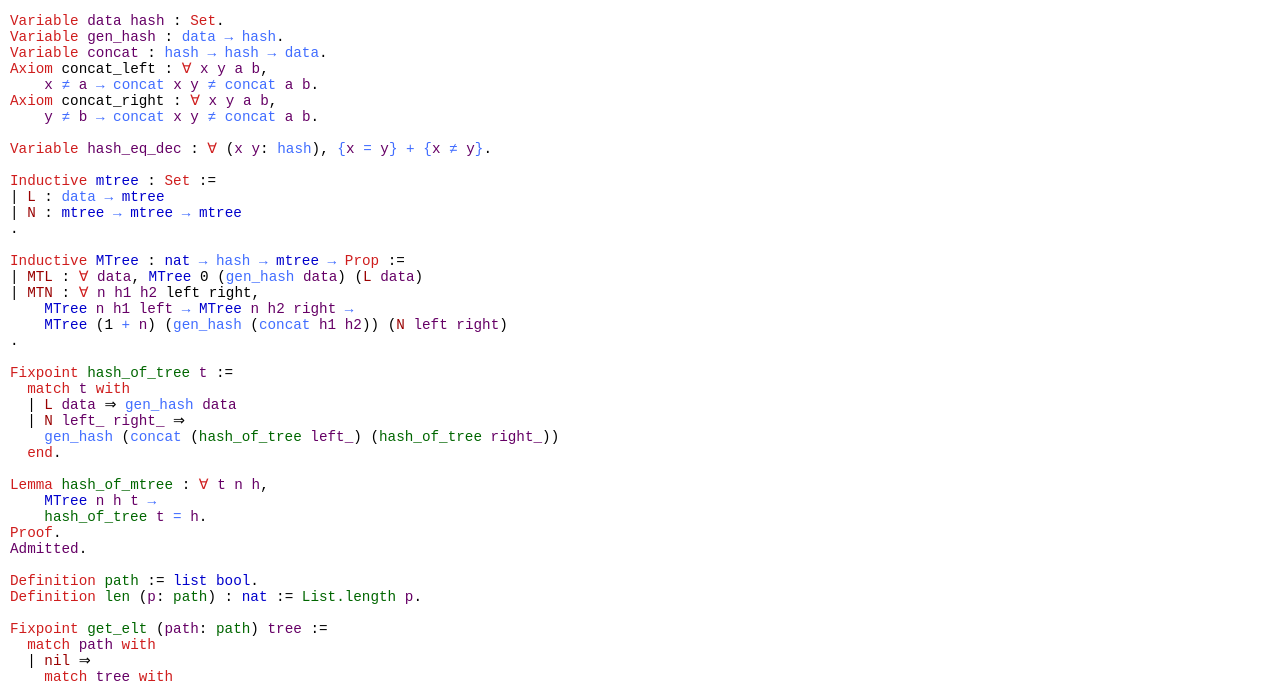
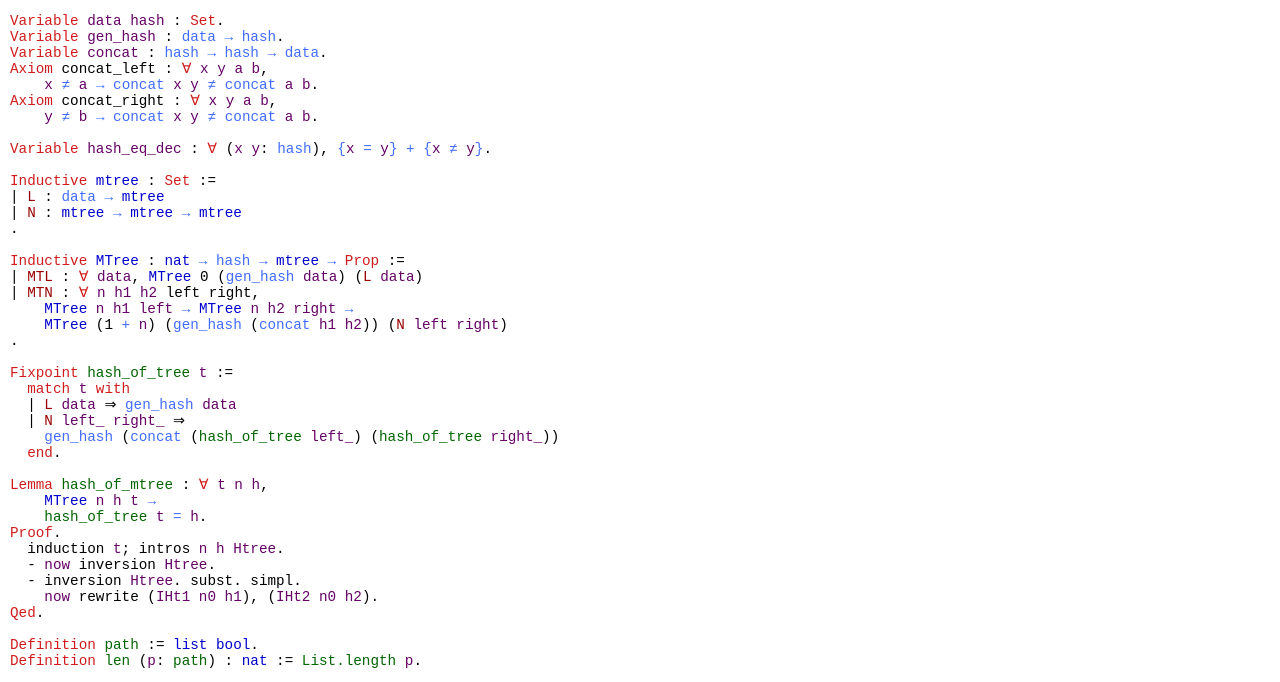
Before and after one commit to proof-ninja/merckletree_coq, a plain HTML site: page MerckleTree.src.MerckleTree.html in a window 1280 px wide. Shown: the part 135-817 px from the top of the page. Drawn offline with Linux system fonts and the light colour scheme.

Commit message:
[skip ci] doc upload

```diff
--- a/MerckleTree.src.MerckleTree.html
+++ b/MerckleTree.src.MerckleTree.html
@@ -62,7 +62,11 @@
 &nbsp;&nbsp;&nbsp;&nbsp;<a class="idref" href="MerckleTree.src.MerckleTree.html#MTree"><span class="id" title="inductive">MTree</span></a> <a class="idref" href="MerckleTree.src.MerckleTree.html#n"><span class="id" title="variable">n</span></a> <a class="idref" href="MerckleTree.src.MerckleTree.html#h"><span class="id" title="variable">h</span></a> <a class="idref" href="MerckleTree.src.MerckleTree.html#t"><span class="id" title="variable">t</span></a> <a class="idref" href="http://coq.inria.fr/distrib/8.6.1/stdlib/Coq.Init.Logic.html#d43e996736952df71ebeeae74d10a287"><span class="id" title="notation">→</span></a><br/>
 &nbsp;&nbsp;&nbsp;&nbsp;<a class="idref" href="MerckleTree.src.MerckleTree.html#hash_of_tree"><span class="id" title="definition">hash_of_tree</span></a> <a class="idref" href="MerckleTree.src.MerckleTree.html#t"><span class="id" title="variable">t</span></a> <a class="idref" href="http://coq.inria.fr/distrib/8.6.1/stdlib/Coq.Init.Logic.html#1c39bf18749e5cc609e83c0a0ba5a372"><span class="id" title="notation">=</span></a> <a class="idref" href="MerckleTree.src.MerckleTree.html#h"><span class="id" title="variable">h</span></a>.<br/>
 <span class="id" title="keyword">Proof</span>.<br/>
-<span class="id" title="var">Admitted</span>.<br/>
+&nbsp;&nbsp;<span class="id" title="tactic">induction</span> <span class="id" title="var">t</span>; <span class="id" title="tactic">intros</span> <span class="id" title="var">n</span> <span class="id" title="var">h</span> <span class="id" title="var">Htree</span>.<br/>
+&nbsp;&nbsp;- <span class="id" title="var">now</span> <span class="id" title="tactic">inversion</span> <span class="id" title="var">Htree</span>.<br/>
+&nbsp;&nbsp;- <span class="id" title="tactic">inversion</span> <span class="id" title="var">Htree</span>. <span class="id" title="tactic">subst</span>. <span class="id" title="tactic">simpl</span>.<br/>
+&nbsp;&nbsp;&nbsp;&nbsp;<span class="id" title="var">now</span> <span class="id" title="tactic">rewrite</span> (<span class="id" title="var">IHt1</span> <span class="id" title="var">n0</span> <span class="id" title="var">h1</span>), (<span class="id" title="var">IHt2</span> <span class="id" title="var">n0</span> <span class="id" title="var">h2</span>).<br/>
+<span class="id" title="keyword">Qed</span>.<br/>
 
 <br/>
 <span class="id" title="keyword">Definition</span> <a name="path"><span class="id" title="definition">path</span></a> := <a class="idref" href="http://coq.inria.fr/distrib/8.6.1/stdlib/Coq.Init.Datatypes.html#list"><span class="id" title="inductive">list</span></a> <a class="idref" href="http://coq.inria.fr/distrib/8.6.1/stdlib/Coq.Init.Datatypes.html#bool"><span class="id" title="inductive">bool</span></a>.<br/>
@@ -168,11 +172,11 @@
 &nbsp;&nbsp;- <span class="id" title="tactic">inversion</span> <span class="id" title="var">MTree</span>. <span class="id" title="tactic">simpl</span>. <span class="id" title="tactic">destruct</span> <span class="id" title="var">a</span>.<br/>
 &nbsp;&nbsp;&nbsp;&nbsp;+ <span class="id" title="var">case_eq</span> (<a class="idref" href="MerckleTree.src.MerckleTree.html#prover"><span class="id" title="definition">prover</span></a> <span class="id" title="var">path0</span> <span class="id" title="tactic">left</span>); [|<span class="id" title="var">now</span> <span class="id" title="tactic">auto</span>]. <span class="id" title="tactic">simpl</span>.<br/>
 &nbsp;&nbsp;&nbsp;&nbsp;&nbsp;&nbsp;<span class="id" title="tactic">intros</span> [<span class="id" title="var">data</span> <span class="id" title="var">pstream</span>] <span class="id" title="var">Hproof'</span>. <span class="id" title="tactic">injection</span> 1. <span class="id" title="tactic">intro</span>. <span class="id" title="tactic">subst</span> <span class="id" title="var">proof</span>. <span class="id" title="tactic">simpl</span>.<br/>
-&nbsp;&nbsp;&nbsp;&nbsp;&nbsp;&nbsp;<span class="id" title="tactic">rewrite</span> (<a class="idref" href="MerckleTree.src.MerckleTree.html#hash_of_mtree"><span class="id" title="axiom">hash_of_mtree</span></a> <span class="id" title="tactic">right</span> <span class="id" title="var">_</span> <span class="id" title="var">_</span> <span class="id" title="var">H1</span>).<br/>
+&nbsp;&nbsp;&nbsp;&nbsp;&nbsp;&nbsp;<span class="id" title="tactic">rewrite</span> (<a class="idref" href="MerckleTree.src.MerckleTree.html#hash_of_mtree"><span class="id" title="lemma">hash_of_mtree</span></a> <span class="id" title="tactic">right</span> <span class="id" title="var">_</span> <span class="id" title="var">_</span> <span class="id" title="var">H1</span>).<br/>
 &nbsp;&nbsp;&nbsp;&nbsp;&nbsp;&nbsp;<span class="id" title="var">now</span> <span class="id" title="tactic">rewrite</span> (<span class="id" title="var">IHpath</span> <span class="id" title="var">h1</span> <span class="id" title="tactic">left</span> (<a class="idref" href="MerckleTree.src.MerckleTree.html#Mk_proof"><span class="id" title="constructor">Mk_proof</span></a> <span class="id" title="var">data</span> <span class="id" title="var">pstream</span>)).<br/>
 &nbsp;&nbsp;&nbsp;&nbsp;+ <span class="id" title="var">case_eq</span> (<a class="idref" href="MerckleTree.src.MerckleTree.html#prover"><span class="id" title="definition">prover</span></a> <span class="id" title="var">path0</span> <span class="id" title="tactic">right</span>); [|<span class="id" title="var">now</span> <span class="id" title="tactic">auto</span>]. <span class="id" title="tactic">simpl</span>.<br/>
 &nbsp;&nbsp;&nbsp;&nbsp;&nbsp;&nbsp;<span class="id" title="tactic">intros</span> [<span class="id" title="var">data</span> <span class="id" title="var">pstream</span>] <span class="id" title="var">Hproof'</span>. <span class="id" title="tactic">injection</span> 1. <span class="id" title="tactic">intro</span>. <span class="id" title="tactic">subst</span> <span class="id" title="var">proof</span>. <span class="id" title="tactic">simpl</span>.<br/>
-&nbsp;&nbsp;&nbsp;&nbsp;&nbsp;&nbsp;<span class="id" title="tactic">rewrite</span> (<a class="idref" href="MerckleTree.src.MerckleTree.html#hash_of_mtree"><span class="id" title="axiom">hash_of_mtree</span></a> <span class="id" title="tactic">left</span> <span class="id" title="var">_</span> <span class="id" title="var">_</span> <span class="id" title="var">H0</span>).<br/>
+&nbsp;&nbsp;&nbsp;&nbsp;&nbsp;&nbsp;<span class="id" title="tactic">rewrite</span> (<a class="idref" href="MerckleTree.src.MerckleTree.html#hash_of_mtree"><span class="id" title="lemma">hash_of_mtree</span></a> <span class="id" title="tactic">left</span> <span class="id" title="var">_</span> <span class="id" title="var">_</span> <span class="id" title="var">H0</span>).<br/>
 &nbsp;&nbsp;&nbsp;&nbsp;&nbsp;&nbsp;<span class="id" title="var">now</span> <span class="id" title="tactic">rewrite</span> (<span class="id" title="var">IHpath</span> <span class="id" title="var">h2</span> <span class="id" title="tactic">right</span> (<a class="idref" href="MerckleTree.src.MerckleTree.html#Mk_proof"><span class="id" title="constructor">Mk_proof</span></a> <span class="id" title="var">data</span> <span class="id" title="var">pstream</span>)).<br/>
 <span class="id" title="keyword">Qed</span>.<br/>
 
```
Also changed, not shown: 1 other file.
